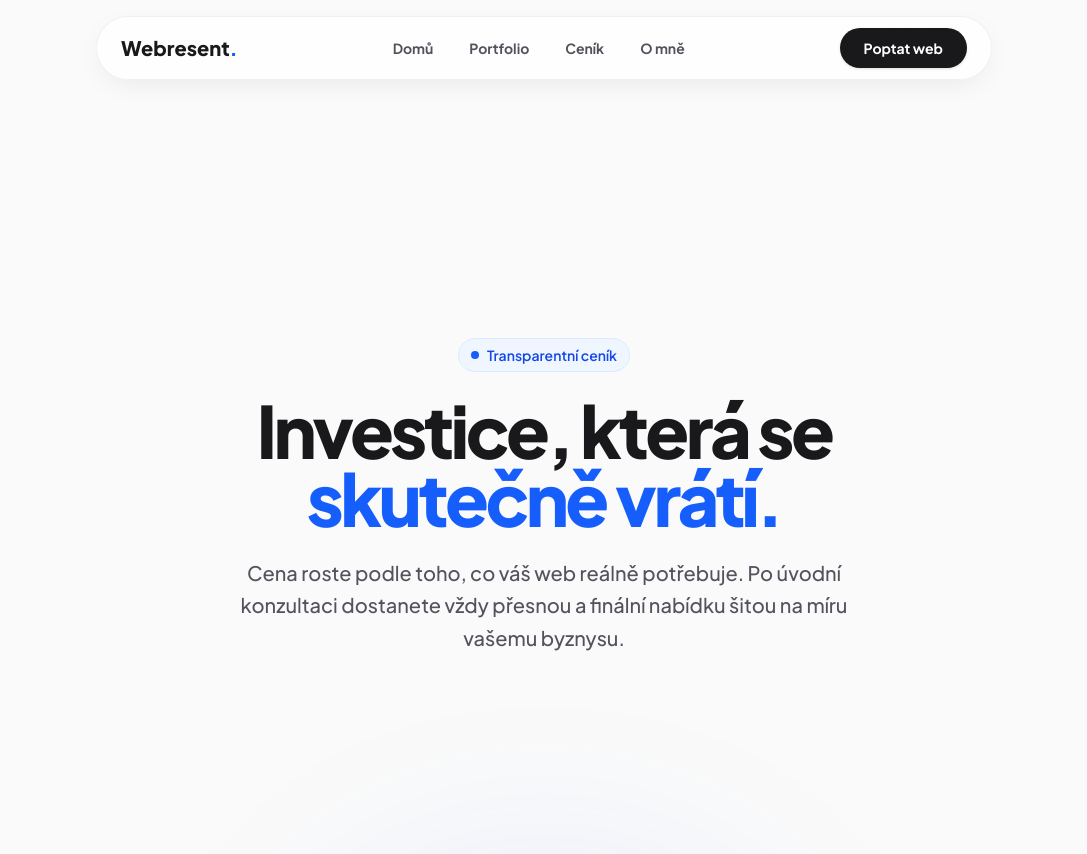
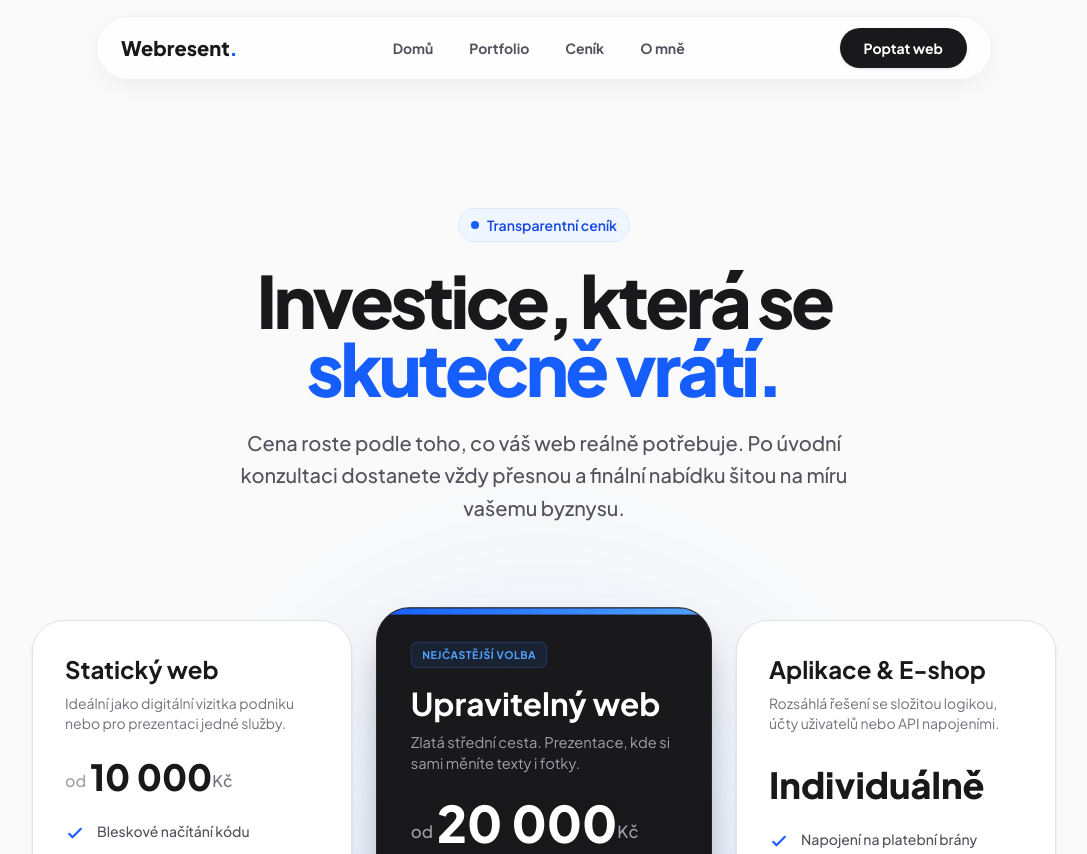
Before and after one commit to HonzaSodomka/Webresent2.0, an Astro site: page /cenik in a window 1280 px wide. Shown: the top 854 px of the page, without its empty margins (96-1183 px from the left). Built offline with nearby package versions, Linux system fonts and the light colour scheme; Astro itself is replaced by a stand-in of ours; a script that the page names is missing.

Commit message:
Revert 100svh minimum height on cenik hero section

```diff
--- a/src/pages/cenik.astro
+++ b/src/pages/cenik.astro
@@ -6,7 +6,7 @@ import Layout from '../layouts/Layout.astro';
   <main class="max-w-6xl 2xl:max-w-7xl mx-auto px-6 overflow-hidden">
 
     <!-- HERO SECTION -->
-    <section class="w-full flex flex-col items-center justify-center text-center pt-24 pb-16 lg:pt-32 lg:pb-24 fade-in-up" style="min-height: var(--locked-vh, 100svh);">
+    <section class="w-full flex flex-col items-center justify-center text-center pt-24 pb-16 lg:pt-32 lg:pb-24 fade-in-up">
       <div class="inline-flex items-center gap-2 px-3 py-1.5 rounded-full bg-blue-50 border border-blue-100 text-sm 2xl:text-base font-semibold text-blue-700 mb-6 2xl:mb-8">
         <span class="w-2 h-2 rounded-full bg-blue-600"></span>
         Transparentní ceník
```
